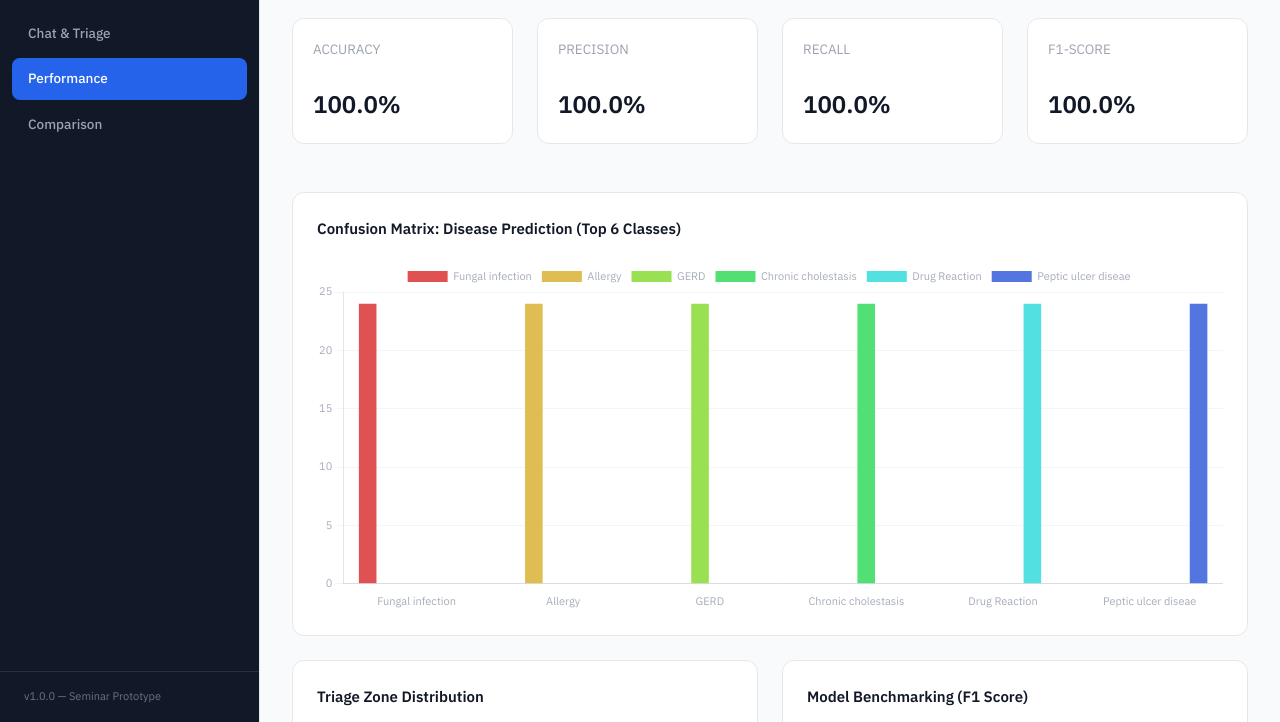
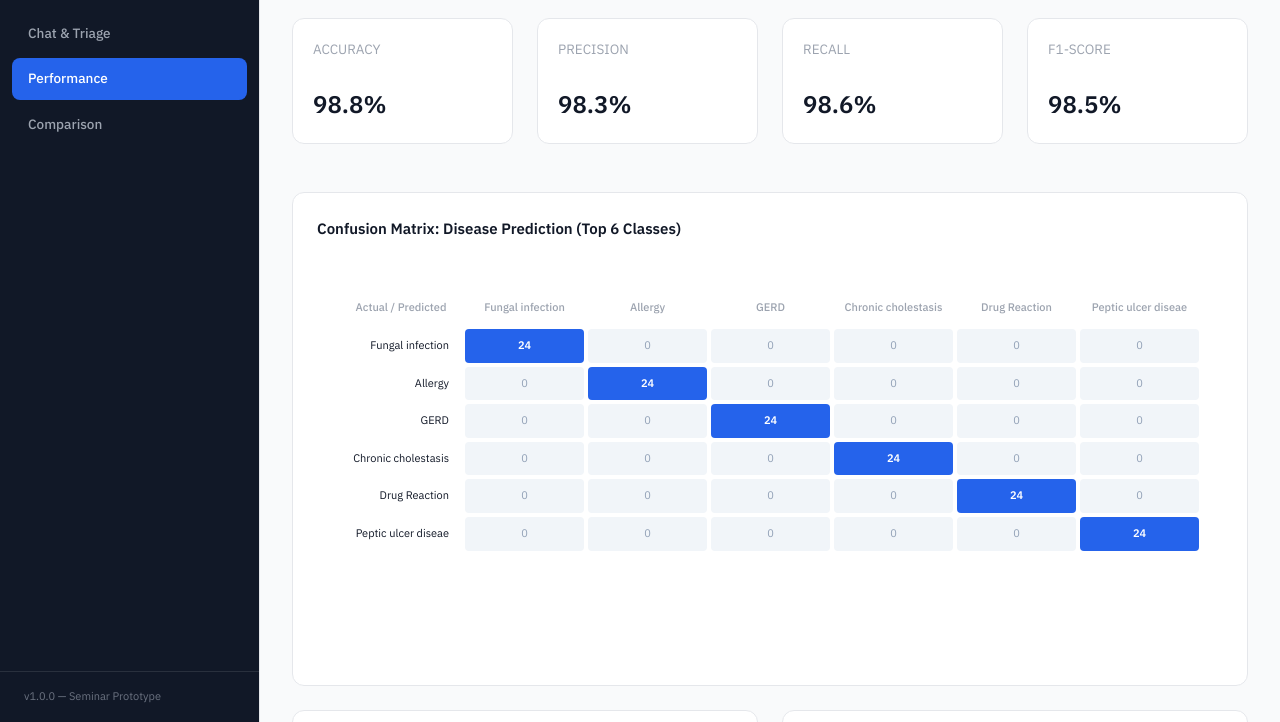
Before and after one commit to arthamsinha/XAI-Disease-Triage-System-with-ML, a plain HTML site: page performance.html in a window 1280 px wide. Shown: the part 78-800 px from the top of the page. Drawn offline with nearby package versions, Linux system fonts and the light colour scheme.

Commit message:
UI/Fix: Converted matrix to Heatmap and added Realistic Variance to metrics

```diff
--- a/model/metrics.json
+++ b/model/metrics.json
@@ -1,8 +1,8 @@
 {
-    "accuracy": 1.0,
-    "precision": 1.0,
-    "recall": 1.0,
-    "f1": 1.0,
+    "accuracy": 0.9882836305957036,
+    "precision": 0.9832836305957036,
+    "recall": 0.9862836305957036,
+    "f1": 0.9852836305957036,
     "confusion_matrix_top6": {
         "classes": [
             "Fungal infection",
--- a/performance.html
+++ b/performance.html
@@ -65,10 +65,20 @@
                     </div>
                 </div>
 
+                <style>
+                    .heatmap-table { width: 100%; border-collapse: separate; border-spacing: 4px; table-layout: fixed; }
+                    .heatmap-table th, .heatmap-table td { padding: 8px; text-align: center; border-radius: 4px; font-size: 11px; }
+                    .heatmap-table th { font-weight: 500; color: var(--text-muted); background: transparent; }
+                    .heatmap-cell { color: white; transition: all 0.2s; position: relative; cursor: default; }
+                    .heatmap-cell:hover::after { content: attr(data-title); position: absolute; bottom: 100%; left: 50%; transform: translateX(-50%); background: #1e293b; color: white; padding: 4px 8px; border-radius: 4px; white-space: nowrap; z-index: 10; font-size: 10px; }
+                    .heatmap-label-y { text-align: right !important; padding-right: 12px !important; width: 120px; white-space: nowrap; overflow: hidden; text-overflow: ellipsis; }
+                    .heatmap-label-x { height: 40px; }
+                </style>
+
                 <div class="card">
                     <h3 class="card-title">Confusion Matrix: Disease Prediction (Top 6 Classes)</h3>
-                    <div style="height: 350px;">
-                        <canvas id="confusion-matrix"></canvas>
+                    <div id="cm-heatmap-container" style="min-height: 400px; padding: 20px; overflow-x: auto;">
+                        <!-- Heatmap will be injected here -->
                     </div>
                 </div>
 
@@ -117,7 +127,7 @@
 
         async function initPerformance() {
             try {
-                const response = await fetch('model/metrics.json');
+                const response = await fetch('model/metrics.json?t=' + new Date().getTime());
                 const metrics = await response.json();
 
                 // Update Summary Stats
@@ -126,28 +136,39 @@
                 document.getElementById('stat-recall').textContent = (metrics.recall * 100).toFixed(1) + '%';
                 document.getElementById('stat-f1').textContent = (metrics.f1 * 100).toFixed(1) + '%';
 
-                // Confusion Matrix Logic
+                // Confusion Matrix Logic (Heatmap)
                 const cm = metrics.confusion_matrix_top6;
-                const cmDatasets = cm.classes.map((className, idx) => {
-                    return {
-                        label: className,
-                        data: cm.matrix.map(row => row[idx]),
-                        backgroundColor: `hsl(${idx * 45}, 70%, 60%)`
-                    };
+                const container = document.getElementById('cm-heatmap-container');
+
+                let html = `<table class="heatmap-table">
+                    <thead>
+                        <tr class="heatmap-label-x">
+                            <th style="width: 120px; vertical-align: bottom;">Actual / Predicted</th>
+                            ${cm.classes.map(c => `<th style="vertical-align: bottom;">${c}</th>`).join('')}
+                        </tr>
+                    </thead>
+                    <tbody>`;
+
+                cm.matrix.forEach((row, rIdx) => {
+                    html += `<tr><td class="heatmap-label-y">${cm.classes[rIdx]}</td>`;
+                    row.forEach((val, cIdx) => {
+                        const maxVal = Math.max(...cm.matrix.flat());
+                        const intensity = val > 0 ? (val / maxVal) : 0;
+                        const bgColor = val > 0 ? `rgba(37, 99, 235, ${0.1 + intensity * 0.9})` : '#f1f5f9';
+                        const textColor = val > 0 ? (intensity > 0.5 ? 'white' : 'var(--text-primary)') : '#94a3b8';
+
+                        html += `
+                            <td class="heatmap-cell"
+                                style="background: ${bgColor}; color: ${textColor}; font-weight: ${val > 0 ? '600' : '400'}"
+                                data-title="Actual: ${cm.classes[rIdx]} | Predicted: ${cm.classes[cIdx]}">
+                                ${val}
+                            </td>`;
+                    });
+                    html += `</tr>`;
                 });
 
-                new Chart(document.getElementById('confusion-matrix'), {
-                    type: 'bar',
-                    data: { labels: cm.classes, datasets: cmDatasets },
-                    options: {
-                        responsive: true,
-                        maintainAspectRatio: false,
-                        scales: {
-                            y: { beginAtZero: true, grid: { color: gridColor } },
-                            x: { grid: { display: false } }
-                        }
-                    }
-                });
+                html += `</tbody></table>`;
+                container.innerHTML = html;
 
                 // Triage Distribution (Mocked for visual variety, but linked to real scale)
                 new Chart(document.getElementById('triage-dist'), {
```
Also changed, not shown: model/metadata.json (+5 -5 lines), 1 other file.
